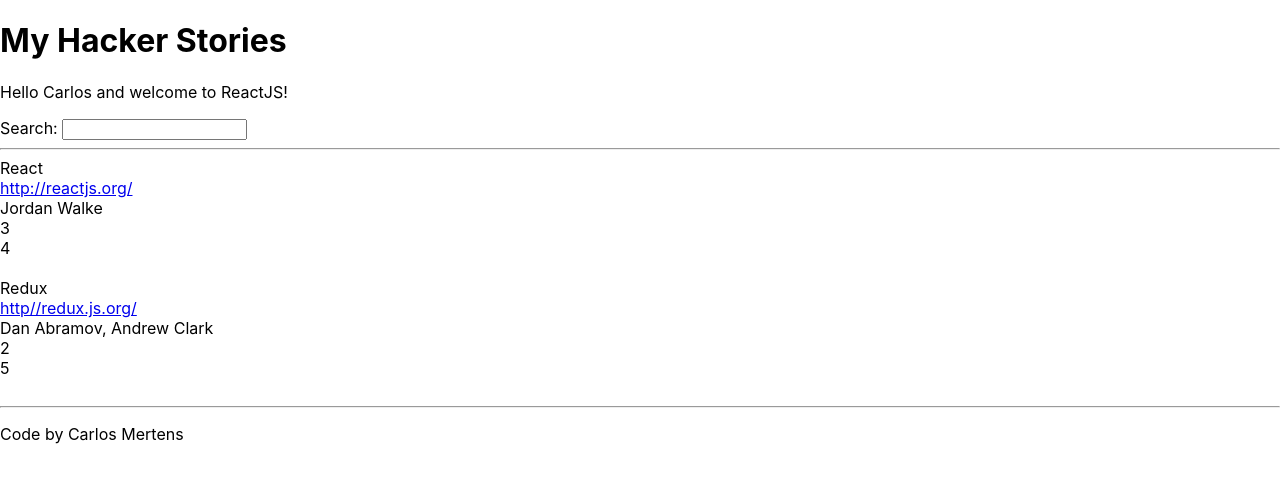
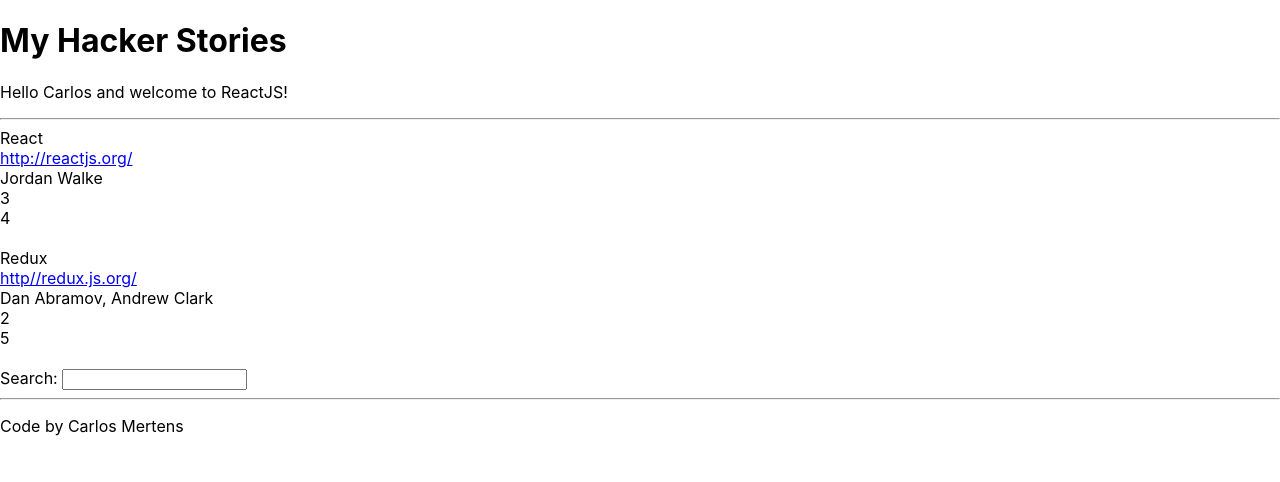
Before and after one commit to carlosmertens/hacker-stories, a React (Create React App) app: page / in a window 1280 px wide. Shown: the top 482 px of the page. Built offline with nearby package versions, Linux system fonts and the light colour scheme.

Commit message:
Add search function component

```diff
--- a/src/App.js
+++ b/src/App.js
@@ -37,11 +37,6 @@
 
       {/* Render primitive variables */}
       <p>Hello {welcome.name} and welcome to {getLang(welcome.lang)}!</p>
-
-      {/* Add Search input box */}
-      <label htmlFor="search">Search: </label>
-      <input id="search" type="text" />
-
       <hr />
 
       {/* // Render list elements
@@ -57,6 +52,9 @@
 
       {/* Call List component */}
       <List />
+
+      {/* Call Search component */}
+      <Search />
 
       {/* Footnote */}
       <hr />
@@ -89,6 +87,16 @@
   )
 }
 
+function Search() {
+  return (
+    <div>
+      {/* Add Search input box */}
+      <label htmlFor="search">Search: </label>
+      <input id="search" type="text" />
+    </div>
+  )
+}
+
 class Developer {
   constructor(firstName, lastName) {
     this.firstName = firstName;
```
Also changed, not shown: src/App.css (+0 -11 lines).
